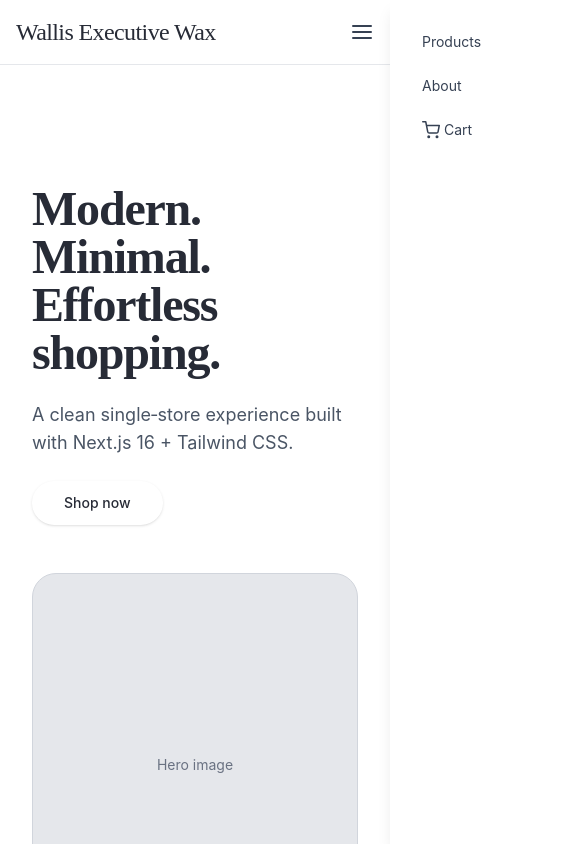
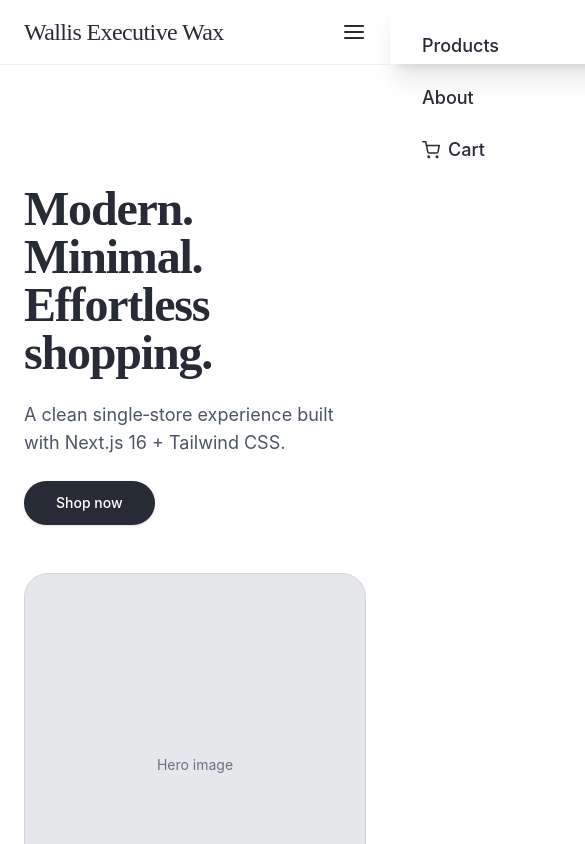
Before and after one commit to syday-sydara/wallis-collection, a Next.js app: page / in a window 390 px wide. Shown: the top 844 px of the page, 585 px wide, since content can reach past the window. Built offline with nearby package versions, Linux system fonts and the light colour scheme.

Commit message:
deleting tailwindcss config to align with tailwindcss v4

```diff
--- a/app/(public)/products/page.tsx
+++ b/app/(public)/products/page.tsx
@@ -3,22 +3,29 @@ import { prisma } from "@/lib/db";
 import ProductCard from "@/components/ui/ProductCard";
 
 export default async function ProductsPage() {
-  // Fetch the latest products from the database
   const products = await prisma.product.findMany({
     orderBy: { createdAt: "desc" },
-    take: 12, // limit to 12 for grid
   });
 
   return (
-    <div className="container py-16 space-y-12">
-      <h1 className="text-3xl font-heading font-semibold text-primary">
-        Products
-      </h1>
+    <div className="container mx-auto py-16 space-y-12">
+
+      <div className="flex items-center justify-between">
+        <h1 className="text-3xl font-semibold text-gray-900">
+          All Products
+        </h1>
+
+        <span className="text-sm text-gray-500">
+          {products.length} items
+        </span>
+      </div>
 
       {products.length === 0 ? (
-        <p className="text-gray-500">No products available yet.</p>
+        <div className="text-center py-24 text-gray-500">
+          No products available yet.
+        </div>
       ) : (
-        <div className="grid grid-cols-2 sm:grid-cols-3 md:grid-cols-4 gap-6">
+        <div className="grid grid-cols-2 sm:grid-cols-3 lg:grid-cols-4 gap-8">
           {products.map((product) => (
             <ProductCard key={product.id} product={product} />
           ))}
--- a/app/globals.css
+++ b/app/globals.css
@@ -1,120 +1,67 @@
-/* File: globals.css */
-
-/* Tailwind base import */
 @import "tailwindcss";
 
-/* ----------------------- */
-/* CSS Variables (Light-only) */
-/* ----------------------- */
-:root {
-  --color-primary: #272B36;   /* Dark Gray/Anthracite */
-  --color-accent: #a08a81;    /* Warm Beige */
-  --color-bg: #ffffff;        /* White Background */
-  --color-neutral: #b7b8bb;   /* Light Gray */
-  --color-secondary: #595d66; /* Medium Gray */
+@theme {
+  /* Brand Colors */
+  --color-primary: #272B36;
+  --color-accent: #a08a81;
+  --color-bg: #ffffff;
+  --color-neutral: #b7b8bb;
+  --color-secondary: #595d66;
+
+  /* Status Colors */
+  --color-status-success: #4CAF50;
+  --color-status-warning: #A08A81;
+  --color-status-danger: #C94F4F;
+
+  /* Typography */
+  --font-heading: "Playfair Display", serif;
+  --font-body: "Inter", sans-serif;
+
+  /* Design Tokens */
+  --radius-sm: 8px;
+  --radius-md: 12px;
+  --radius-lg: 16px;
+  --radius-xl: 24px;
+
+  --shadow-soft: 0 4px 20px rgba(0, 0, 0, 0.04);
+  --shadow-card: 0 8px 30px rgba(0, 0, 0, 0.06);
+
+  --ease-smooth: cubic-bezier(0.4, 0, 0.2, 1);
+  --animate-duration-400: 400ms;
 }
 
-/* ----------------------- */
-/* Base Styles */
-/* ----------------------- */
+@layer base {
   html, body {
     height: 100%;
-  background: var(--color-bg);
+    background-color: var(--color-bg);
     color: var(--color-primary);
-  font-family: 'Inter', sans-serif;
+    font-family: var(--font-body);
     -webkit-font-smoothing: antialiased;
     -moz-osx-font-smoothing: grayscale;
   }
-
-a {
-  text-decoration: none;
-  color: inherit;
 }
 
-ul, ol {
-  list-style: none;
-  padding: 0;
-  margin: 0;
+/* Fixed Container Utility */
+@utility container {
+  margin-inline: auto;
+  padding-inline: 1.5rem;
+  width: 100%;
 }
 
-button {
-  cursor: pointer;
-}
-
-/* ----------------------- */
-/* Container & Layout Helpers */
-/* ----------------------- */
-.container {
-  max-width: 1280px;
-  padding-left: 1rem;
-  padding-right: 1rem;
-  margin-left: auto;
-  margin-right: auto;
-}
-
-/* ----------------------- */
-/* Typography Helpers */
-/* ----------------------- */
-.font-heading {
-  font-family: 'Playfair Display', serif;
-}
-
-.font-body {
-  font-family: 'Inter', sans-serif;
-}
-
-.text-xs { font-size: 0.75rem; }
-.text-sm { font-size: 0.875rem; }
-.text-base { font-size: 1rem; }
-.text-lg { font-size: 1.125rem; }
-.text-xl { font-size: 1.25rem; }
-.text-2xl { font-size: 1.5rem; }
-.text-3xl { font-size: 1.875rem; }
-
-/* ----------------------- */
-/* Spacing Utilities */
-/* ----------------------- */
-.py-10 { padding-top: 2.5rem; padding-bottom: 2.5rem; }
-.py-4 { padding-top: 1rem; padding-bottom: 1rem; }
-.p-8 { padding: 2rem; }
-
-/* ----------------------- */
-/* Hover Underline Animation */
-/* ----------------------- */
-.underline-grow {
+/* Custom Effects */
+@utility underline-grow {
   position: relative;
-}
-
-.underline-grow::after {
-  content: '';
+  &::after {
+    content: "";
     position: absolute;
     width: 0;
     height: 2px;
     bottom: -2px;
     left: 0;
-  background-color: currentColor; /* matches text color */
-  transition: width 0.3s ease;
+    background-color: currentColor;
+    transition: width 0.3s var(--ease-smooth);
   }
-
-.underline-grow:hover::after {
+  &:hover::after {
     width: 100%;
   }
-
-/* ----------------------- */
-/* Smooth Transitions */
-/* ----------------------- */
-.transition-colors {
-  transition-property: color, background-color, border-color;
 }
-
-.transition-opacity {
-  transition-property: opacity;
-}
-
-.ease-smooth {
-  transition-timing-function: cubic-bezier(0.4, 0, 0.2, 1);
-}
-
-.duration-400 {
-  transition-duration: 400ms;
-}
--- a/app/layout.tsx
+++ b/app/layout.tsx
@@ -5,15 +5,13 @@ import Footer from "@/components/layout/footer";
 
 export default function RootLayout({ children }: { children: React.ReactNode }) {
   return (
-    <html lang="en" className="bg-white text-gray-900 antialiased">
+    <html lang="en" className="antialiased">
       <body>
         <div className="min-h-screen flex flex-col">
           <Header />
-
-          <main className="flex-1 container mx-auto py-10">
+          <main className="flex-1 py-10">
             {children}
           </main>
-
           <Footer />
         </div>
       </body>
--- a/components/layout/header.tsx
+++ b/components/layout/header.tsx
@@ -1,5 +1,5 @@
-// File: components/layout/header.tsx
 "use client";
+
 import { useState } from "react";
 import Link from "next/link";
 import { FiMenu, FiX, FiShoppingCart } from "react-icons/fi";
@@ -8,63 +8,37 @@ export default function Header() {
   const [isOpen, setIsOpen] = useState(false);
 
   return (
-    <header className="border-b border-gray-200 bg-white sticky top-0 z-50">
-      <div className="container mx-auto flex items-center justify-between py-4">
-
-        {/* Logo */}
-        <Link
-          href="/"
-          className="text-2xl font-heading text-gray-900 tracking-tight hover:opacity-80 transition-opacity duration-400 ease-smooth"
-        >
+    <header className="border-b border-neutral/20 bg-bg/80 backdrop-blur-md sticky top-0 z-50">
+      <div className="container flex items-center justify-between py-4">
+        <Link href="/" className="text-2xl font-heading text-primary tracking-tight hover:opacity-80 transition-opacity">
           Wallis Executive Wax
         </Link>
 
-        {/* Desktop Nav */}
-        <nav className="hidden md:flex items-center gap-6 text-sm text-gray-700 font-body">
-          <Link href="/products" className="underline-grow hover:text-gray-900 transition-colors duration-400 ease-smooth">
-            Products
-          </Link>
-          <Link href="/about" className="underline-grow hover:text-gray-900 transition-colors duration-400 ease-smooth">
-            About
-          </Link>
-          <Link href="/cart" className="underline-grow flex items-center gap-1 hover:text-gray-900 transition-colors duration-400 ease-smooth">
-            <FiShoppingCart size={18} /> Cart
+        <nav className="hidden md:flex items-center gap-8 text-sm font-medium text-secondary">
+          <Link href="/products" className="underline-grow hover:text-primary transition-colors">Products</Link>
+          <Link href="/about" className="underline-grow hover:text-primary transition-colors">About</Link>
+          <Link href="/cart" className="flex items-center gap-2 hover:text-primary transition-colors">
+            <FiShoppingCart size={18} />
+            <span>Cart</span>
           </Link>
         </nav>
 
-        {/* Mobile Hamburger */}
-        <button
-          className="md:hidden text-gray-700 hover:text-gray-900 transition-colors duration-400 ease-smooth"
-          onClick={() => setIsOpen(!isOpen)}
-          aria-label="Toggle menu"
-        >
+        <button className="md:hidden text-primary" onClick={() => setIsOpen(!isOpen)}>
           {isOpen ? <FiX size={24} /> : <FiMenu size={24} />}
         </button>
       </div>
 
-      {/* Mobile Slide-in Menu */}
-      <div
-        className={`fixed top-0 right-0 h-full w-64 bg-white shadow-lg transform ${
-          isOpen ? "translate-x-0" : "translate-x-full"
-        } transition-transform duration-500 ease-in-out z-40`}
-      >
-        <nav className="flex flex-col items-start gap-6 p-8 text-sm text-gray-700 font-body">
-          <Link href="/products" className="underline-grow hover:text-gray-900 transition-colors duration-400 ease-smooth" onClick={() => setIsOpen(false)}>
-            Products
-          </Link>
-          <Link href="/about" className="underline-grow hover:text-gray-900 transition-colors duration-400 ease-smooth" onClick={() => setIsOpen(false)}>
-            About
-          </Link>
-          <Link href="/cart" className="underline-grow flex items-center gap-1 hover:text-gray-900 transition-colors duration-400 ease-smooth" onClick={() => setIsOpen(false)}>
-            <FiShoppingCart size={18} /> Cart
+      {/* Mobile Menu */}
+      <div className={`fixed inset-y-0 right-0 w-64 bg-bg shadow-xl transform ${isOpen ? "translate-x-0" : "translate-x-full"} transition-transform duration-400 ease-smooth z-50 md:hidden`}>
+        <nav className="flex flex-col p-8 gap-6 text-lg font-medium">
+          <Link href="/products" onClick={() => setIsOpen(false)}>Products</Link>
+          <Link href="/about" onClick={() => setIsOpen(false)}>About</Link>
+          <Link href="/cart" onClick={() => setIsOpen(false)} className="flex items-center gap-2">
+            <FiShoppingCart /> Cart
           </Link>
         </nav>
       </div>
-
-      {/* Mobile Backdrop */}
-      {isOpen && (
-        <div className="fixed inset-0 bg-black/20 z-30" onClick={() => setIsOpen(false)} />
-      )}
+      {isOpen && <div className="fixed inset-0 bg-primary/20 backdrop-blur-sm z-40 md:hidden" onClick={() => setIsOpen(false)} />}
     </header>
   );
 }
--- a/package.json
+++ b/package.json
@@ -10,6 +10,7 @@
   },
   "dependencies": {
     "@prisma/client": "^7.4.0",
+    "@tailwindcss/line-clamp": "^0.4.4",
     "next": "16.1.6",
     "next-auth": "^4.24.13",
     "paystack": "^2.0.1",
--- a/tailwind.config.ts
+++ /dev/null
@@ -1,59 +0,0 @@
-// File: tailwind.config.ts
-import type { Config } from "tailwindcss";
-
-const config: Config = {
-  content: [
-    "./app/**/*.{ts,tsx}",
-    "./components/**/*.{ts,tsx}",
-  ],
-  theme: {
-    extend: {
-      colors: {
-        primary: "#272B36",      // Dark Gray / Anthracite
-        accent: "#a08a81",       // Warm Beige
-        background: "#ffffff",   // White background
-        neutral: "#b7b8bb",      // Light Gray
-        secondary: "#595d66",    // Medium Gray
-
-        status: {
-          success: "#4CAF50",
-          warning: "#A08A81",
-          danger: "#C94F4F",
-        },
-      },
-
-      fontFamily: {
-        heading: ["Playfair Display", "serif"],
-        body: ["Inter", "sans-serif"],
-      },
-
-      borderRadius: {
-        sm: "8px",
-        md: "12px",
-        lg: "16px",
-        xl: "24px",
-      },
-
-      boxShadow: {
-        soft: "0 4px 20px rgba(0, 0, 0, 0.04)",
-        card: "0 8px 30px rgba(0, 0, 0, 0.06)",
-      },
-
-      spacing: {
-        18: "4.5rem",
-        22: "5.5rem",
-      },
-
-      transitionTimingFunction: {
-        smooth: "cubic-bezier(0.4, 0, 0.2, 1)",
-      },
-
-      transitionDuration: {
-        400: "400ms",
-      },
-    },
-  },
-  plugins: [],
-};
-
-export default config;
```
Also changed, not shown: app/(public)/products/[slug]/page.tsx (+83 -1 lines), components/ui/AddToCartSection.tsx (added, +55 -0 lines), components/ui/ProductCard.tsx (+52 -23 lines), components/ui/ProductGallery.tsx (added, +47 -0 lines), 1 other file (tests, documents, lock files or other folders). Lines whose indentation alone changed are shown as unchanged.
